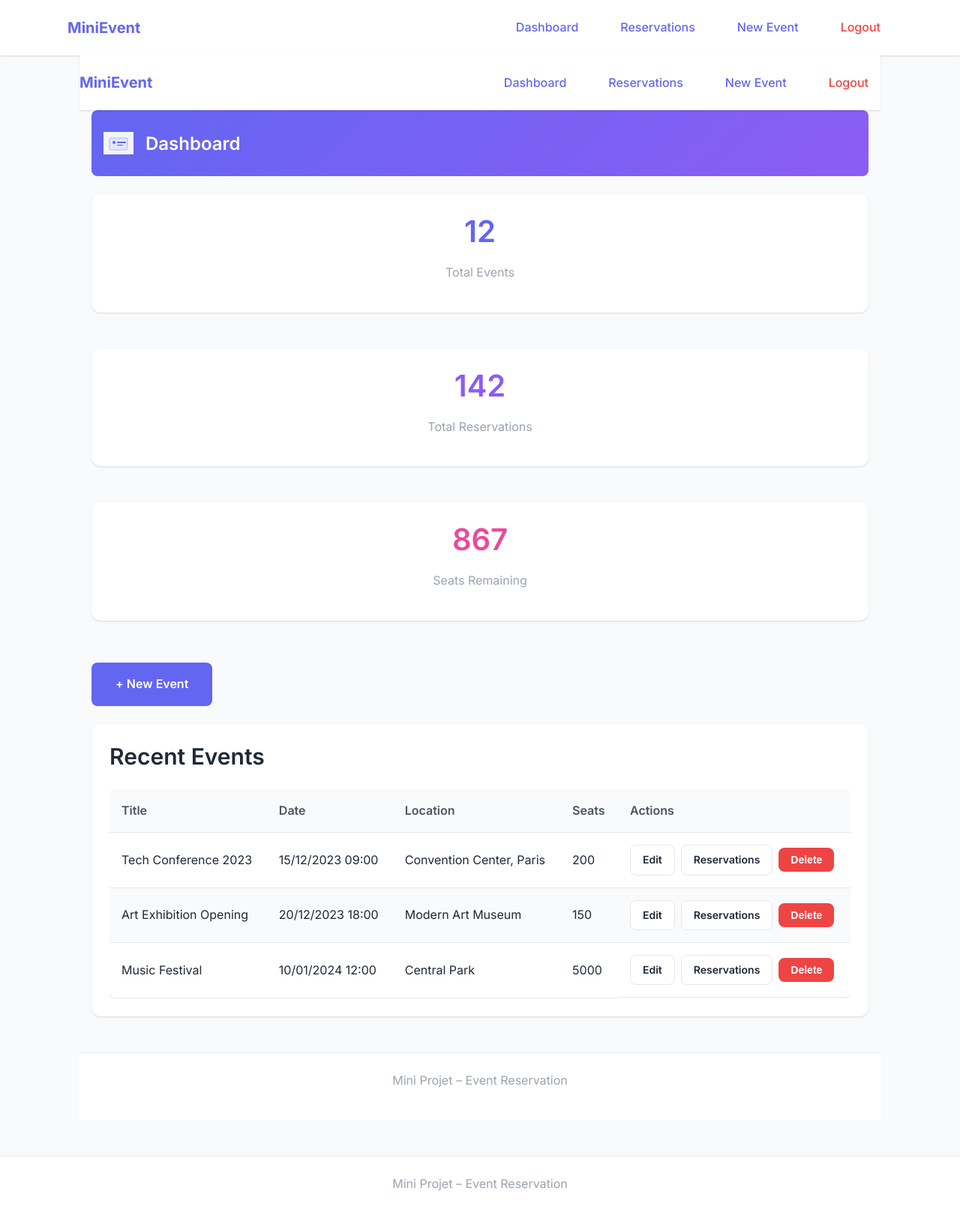
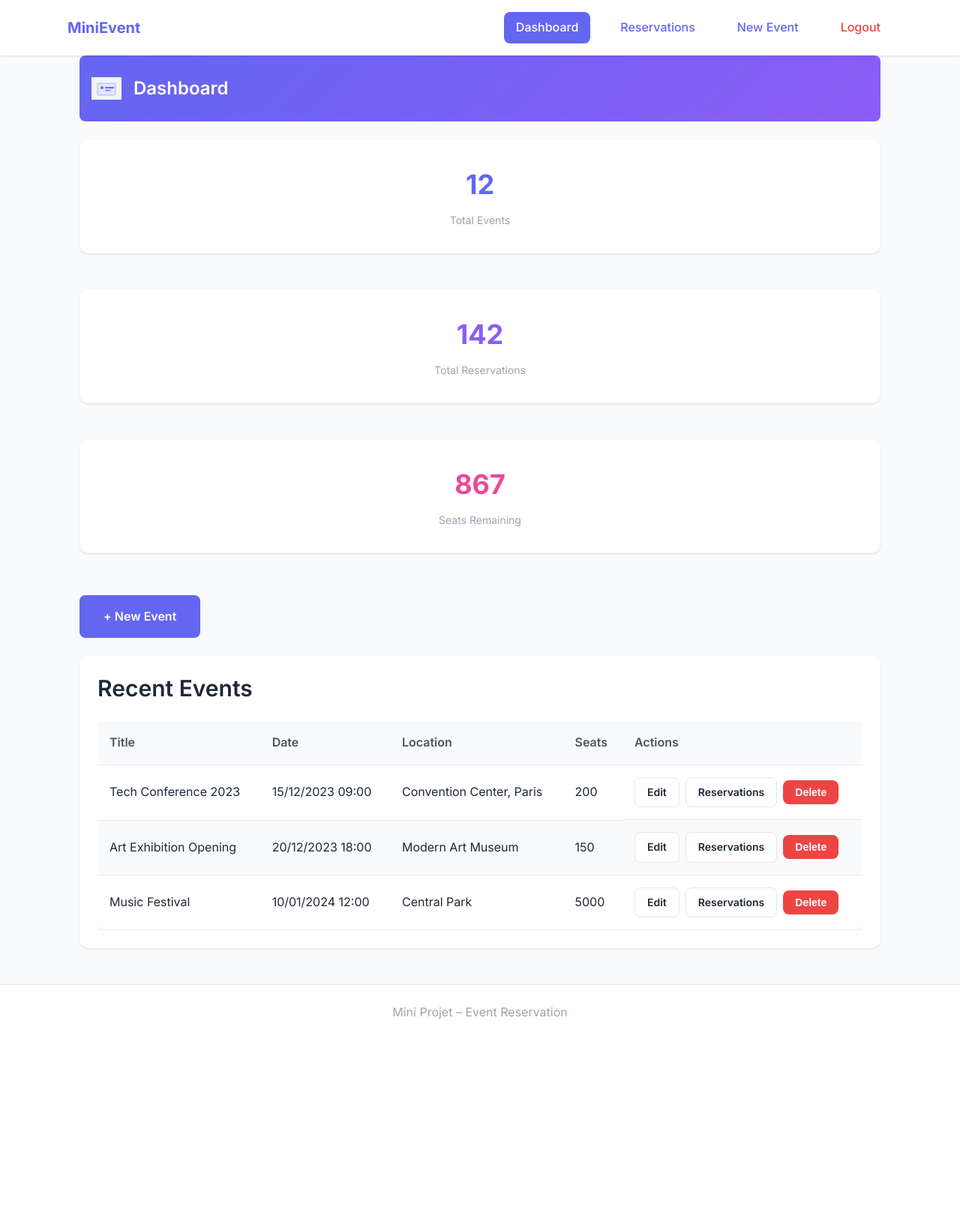
Before and after one commit to Azza-Salmouk/MiniProjet2A-EventReservation-azza-erij-, a PHP site: page /public/preview_admin_dashboard.php in a window 1280 px wide. Shown: the whole page at 75% size. After the commit the page ends 1360 px from the top, so only its background shows below. Run offline with PHP 8.4, Linux system fonts and the light colour scheme.

Commit message:
feat(ui): finalize views + assets + styling

```diff
--- a/app/views/admin/dashboard.php
+++ b/app/views/admin/dashboard.php
@@ -13,19 +13,19 @@
 
 <!-- Stats Cards -->
 <div class="grid grid-cols-1 md:grid-cols-3 mb-xl">
-  <div class="admin-card text-center">
-    <h3 class="mt-0" style="font-size: 2.5rem; color: var(--primary);">12</h3>
-    <p class="text-muted">Total Events</p>
+  <div class="admin-card stats-card">
+    <div class="stat-number" style="color: var(--primary);">12</div>
+    <div class="stat-label">Total Events</div>
   </div>
 
-  <div class="admin-card text-center">
-    <h3 class="mt-0" style="font-size: 2.5rem; color: var(--secondary);">142</h3>
-    <p class="text-muted">Total Reservations</p>
+  <div class="admin-card stats-card">
+    <div class="stat-number" style="color: var(--secondary);">142</div>
+    <div class="stat-label">Total Reservations</div>
   </div>
 
-  <div class="admin-card text-center">
-    <h3 class="mt-0" style="font-size: 2.5rem; color: var(--accent);">867</h3>
-    <p class="text-muted">Seats Remaining</p>
+  <div class="admin-card stats-card">
+    <div class="stat-number" style="color: var(--accent);">867</div>
+    <div class="stat-label">Seats Remaining</div>
   </div>
 </div>
 
--- a/app/views/partials/header.php
+++ b/app/views/partials/header.php
@@ -23,6 +23,10 @@
 $ADMIN_FORM_EVENT_URL = $ADMIN_FORM_EVENT_URL ?? $BASE_URL . "/admin/events/new";
 $ADMIN_LOGOUT_URL = $ADMIN_LOGOUT_URL ?? $BASE_URL . "/admin/logout";
 
+// Determine current page for active link highlighting
+$currentScript = basename($_SERVER['SCRIPT_NAME']);
+$currentPage = str_replace('.php', '', $currentScript);
+
 $pageTitle = $pageTitle ?? "MiniEvent";
 $isAdminPage = $isAdminPage ?? false;
 $layout = $layout ?? "public"; // "public" or "admin"
@@ -44,13 +48,13 @@
       <a class="brand" href="<?= $EVENTS_LIST_URL ?>">MiniEvent</a>
       <nav class="nav">
         <?php if ($layout === "admin"): ?>
-          <a href="<?= $ADMIN_DASHBOARD_URL ?>">Dashboard</a>
-          <a href="<?= $ADMIN_RESERVATIONS_URL ?>">Reservations</a>
-          <a href="<?= $ADMIN_FORM_EVENT_URL ?>">New Event</a>
+          <a href="<?= $ADMIN_DASHBOARD_URL ?>" class="<?= strpos($_SERVER['REQUEST_URI'], 'dashboard') !== false ? 'active' : '' ?>">Dashboard</a>
+          <a href="<?= $ADMIN_RESERVATIONS_URL ?>" class="<?= strpos($_SERVER['REQUEST_URI'], 'reservations') !== false ? 'active' : '' ?>">Reservations</a>
+          <a href="<?= $ADMIN_FORM_EVENT_URL ?>" class="<?= strpos($_SERVER['REQUEST_URI'], 'form_event') !== false ? 'active' : '' ?>">New Event</a>
           <a href="<?= $ADMIN_LOGOUT_URL ?>" class="danger">Logout</a>
         <?php else: ?>
-          <a href="<?= $EVENTS_LIST_URL ?>">Events</a>
-          <a href="<?= $ADMIN_LOGIN_URL ?>">Admin</a>
+          <a href="<?= $EVENTS_LIST_URL ?>" class="<?= $currentPage === 'preview_list' || $currentPage === 'list' ? 'active' : '' ?>">Events</a>
+          <a href="<?= $ADMIN_LOGIN_URL ?>" class="<?= strpos($_SERVER['REQUEST_URI'], 'login') !== false ? 'active' : '' ?>">Admin</a>
         <?php endif; ?>
       </nav>
     </div>
--- a/public/css/style.css
+++ b/public/css/style.css
@@ -109,6 +109,12 @@
 
 a:hover {
   color: var(--primary-hover);
+}
+
+/* Active link */
+.nav a.active {
+  background-color: var(--primary);
+  color: white;
 }
 
 /* Header & Navigation */
@@ -319,6 +325,23 @@
   box-shadow: var(--shadow-lg);
 }
 
+/* Stats Card */
+.stats-card {
+  text-align: center;
+  padding: var(--spacing-xl);
+}
+
+.stats-card .stat-number {
+  font-size: var(--font-size-4xl);
+  font-weight: 700;
+  margin-bottom: var(--spacing-sm);
+}
+
+.stats-card .stat-label {
+  color: var(--text-muted);
+  font-size: var(--font-size-sm);
+}
+
 /* Grid System */
 .grid {
   display: grid;
@@ -400,6 +423,18 @@
 label {
   font-weight: 500;
   color: var(--text-primary);
+}
+
+.form-group label {
+  display: flex;
+  justify-content: space-between;
+  align-items: center;
+}
+
+.form-group label .helper-text {
+  font-weight: normal;
+  font-size: var(--font-size-sm);
+  color: var(--text-muted);
 }
 
 .input {
@@ -613,4 +648,18 @@
     flex-direction: column;
     text-align: center;
   }
+
+  .grid-cols-2,
+  .grid-cols-3 {
+    grid-template-columns: 1fr;
+  }
+
+  .form-group label {
+    flex-direction: column;
+    align-items: flex-start;
+  }
+
+  .form-group label .helper-text {
+    margin-top: var(--spacing-xs);
+  }
 }
--- a/public/preview_admin_dashboard.php
+++ b/public/preview_admin_dashboard.php
@@ -44,6 +44,5 @@
     ]
 ];
 
-include __DIR__ . '/../app/views/partials/header.php';
+// Load the view directly
 include __DIR__ . '/../app/views/admin/dashboard.php';
-include __DIR__ . '/../app/views/partials/footer.php';
--- a/public/preview_admin_form_event.php
+++ b/public/preview_admin_form_event.php
@@ -14,6 +14,5 @@
 $ADMIN_DASHBOARD_URL = "/preview_admin_dashboard.php";
 $ADMIN_FORM_EVENT_URL = "/preview_admin_form_event.php";
 
-include __DIR__ . '/../app/views/partials/header.php';
+// Load the view directly
 include __DIR__ . '/../app/views/admin/form_event.php';
-include __DIR__ . '/../app/views/partials/footer.php';
--- a/public/preview_admin_login.php
+++ b/public/preview_admin_login.php
@@ -12,6 +12,5 @@
 $ADMIN_LOGIN_URL = "/preview_admin_login.php";
 $EVENTS_LIST_URL = "/preview_list.php";
 
-include __DIR__ . '/../app/views/partials/header.php';
+// Load the view directly
 include __DIR__ . '/../app/views/admin/login.php';
-include __DIR__ . '/../app/views/partials/footer.php';
--- a/public/preview_admin_reservations.php
+++ b/public/preview_admin_reservations.php
@@ -50,6 +50,5 @@
     ]
 ];
 
-include __DIR__ . '/../app/views/partials/header.php';
+// Load the view directly
 include __DIR__ . '/../app/views/admin/reservations.php';
-include __DIR__ . '/../app/views/partials/footer.php';
--- a/public/preview_details.php
+++ b/public/preview_details.php
@@ -15,5 +15,7 @@
 
 $pageTitle = "Event Details";
 $isAdminPage = false;
+$layout = "public"; // Explicitly set layout for clarity
 
+// Load the view directly
 include __DIR__ . '/../app/views/events/details.php';
--- a/public/preview_list.php
+++ b/public/preview_list.php
@@ -35,5 +35,7 @@
 
 $pageTitle = "Events";
 $isAdminPage = false;
+$layout = "public"; // Explicitly set layout for clarity
 
+// Load the view directly
 include __DIR__ . '/../app/views/events/list.php';
```
Also changed, not shown: app/views/admin/form_event.php (+25 -7 lines), public/images/hero.jpg.
